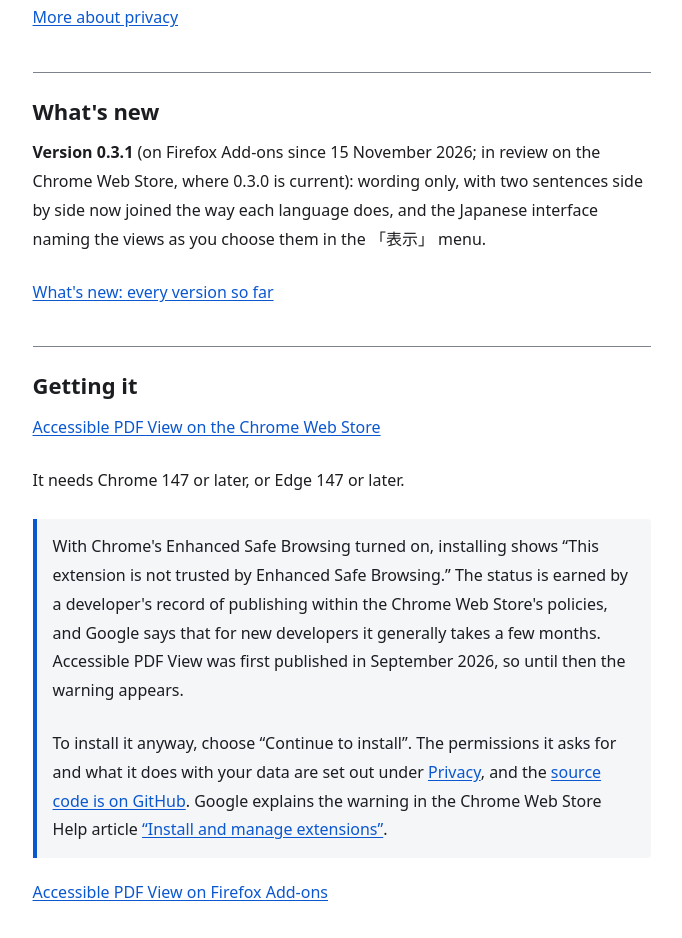
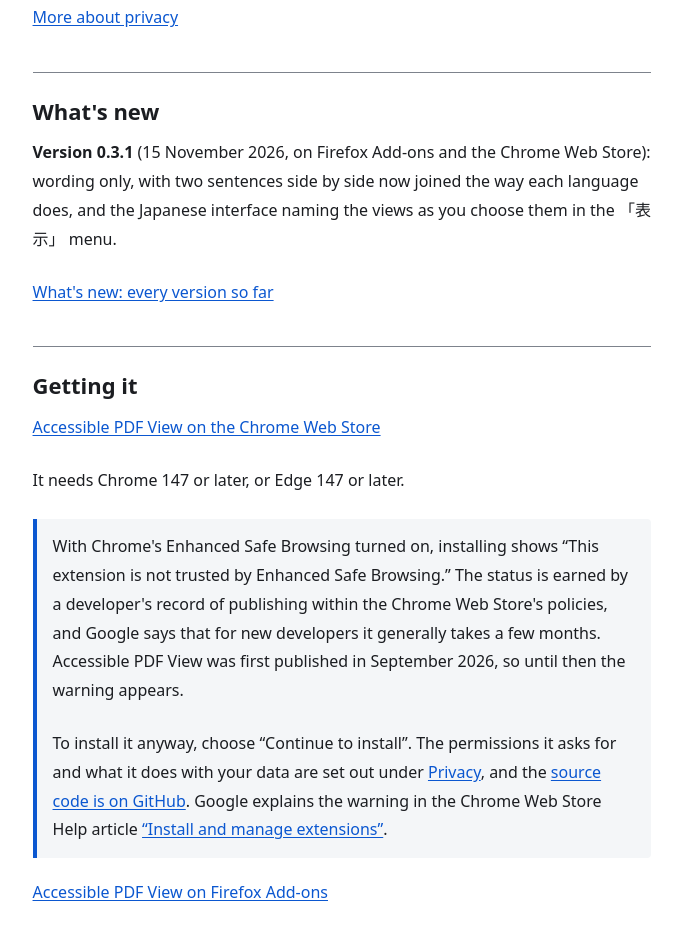
Before and after one commit to motchie/accessible-pdf-view-site, a website: page public/index.html in a window 1280 px wide. Shown: the part 3103-4041 px from the top of the page, without its empty margins (298-980 px from the left). Drawn offline with Linux system fonts and the light colour scheme.

Commit message:
0.3.1 is on the Chrome Web Store too
The Chrome Web Store published 0.3.1 on 15 November 2026, the same day
as Firefox Add-ons. The 0.3.1 entry on both news pages and the top page
now give that date for both stores, and the "in review" wording is
gone. Both languages.

Co-Authored-By: Claude Opus 5.5 <noreply@anthropic.com>

```diff
--- a/public/index.html
+++ b/public/index.html
@@ -230,8 +230,8 @@
 
       <h2 id="news">What's new</h2>
       <p>
-        <strong>Version 0.3.1</strong> (on Firefox Add-ons since <time datetime="2026-11-15">15 November 2026</time>;
-        in review on the Chrome Web Store, where 0.3.0 is current): wording only, with two
+        <strong>Version 0.3.1</strong> (<time datetime="2026-11-15">15 November 2026</time>, on
+        Firefox Add-ons and the Chrome Web Store): wording only, with two
         sentences side by side now joined the way each language does, and the Japanese interface
         naming the views as you choose them in the 「表示」 menu.
       </p>
```
Also changed, not shown: public/ja/index.html (+1 -1 lines), public/ja/news/index.html (+1 -1 lines), public/news/index.html (+1 -1 lines).
